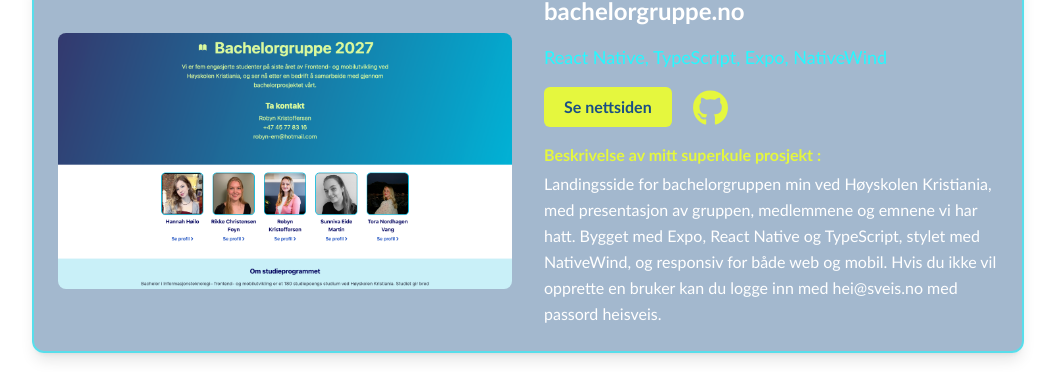
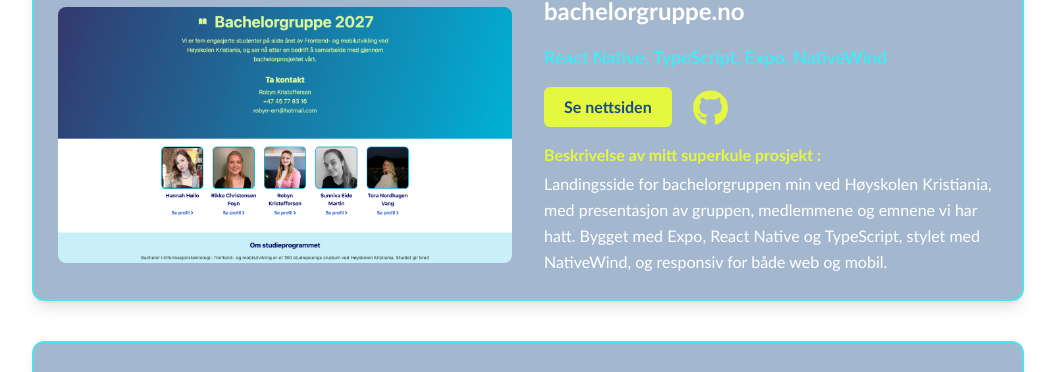
Before and after one commit to Hannahhoilo/My-Portfolio, a React (Vite) app: page / in a window 1280 px wide. Shown: the part 883-1255 px from the top of the page, without its empty margins (112-1167 px from the left). Built offline with nearby package versions, Linux system fonts and the light colour scheme.

Commit message:
endret skrivefeil

```diff
--- a/src/data/projects.ts
+++ b/src/data/projects.ts
@@ -10,7 +10,7 @@ export const projects: IProject[] = [
     id: 1,
     title: "bachelorgruppe.no",
     description:
-      "Landingsside for bachelorgruppen min ved Høyskolen Kristiania, med presentasjon av gruppen, medlemmene og emnene vi har hatt. Bygget med Expo, React Native og TypeScript, stylet med NativeWind, og responsiv for både web og mobil. Hvis du ikke vil opprette en bruker kan du logge inn med hei@sveis.no med passord heisveis.",
+      "Landingsside for bachelorgruppen min ved Høyskolen Kristiania, med presentasjon av gruppen, medlemmene og emnene vi har hatt. Bygget med Expo, React Native og TypeScript, stylet med NativeWind, og responsiv for både web og mobil.",
     technologies: ["React Native", "TypeScript", "Expo", "NativeWind"],
     liveUrl: "https://bachelorgruppe.no",
     githubUrl: "https://github.com/Hannahhoilo/bachelorgruppe/",
@@ -20,7 +20,7 @@ export const projects: IProject[] = [
     id: 2,
     title: "Gameflix",
     description:
-      "Gameflix er en nettside for å utforske videospill, med data hentet fra RAWG-API-et. Brukere må logge inn med Firebase for å se innholdet, og kan sortere spillene etter utgivelsesår, navn eller rating, filtrere på sjanger og plattform, og søke etter spill. API-nøkkelen er skjult bak en egen serverfunksjon.",
+      "Gameflix er en nettside for å utforske videospill, med data hentet fra RAWG-API-et. Brukere må logge inn med Firebase for å se innholdet, og kan sortere spillene etter utgivelsesår, navn eller rating, filtrere på sjanger og plattform, og søke etter spill. API-nøkkelen er skjult bak en egen serverfunksjon. Hvis du ikke vil opprette en bruker kan du logge inn med hei@sveis.no med passord heisveis.",
     technologies: ["Firebase", "JavaScript"],
     liveUrl: "https://gameflix.hannahhoilo.workers.dev/",
     githubUrl: "https://github.com/Hannahhoilo/Final-Project-24",
```
